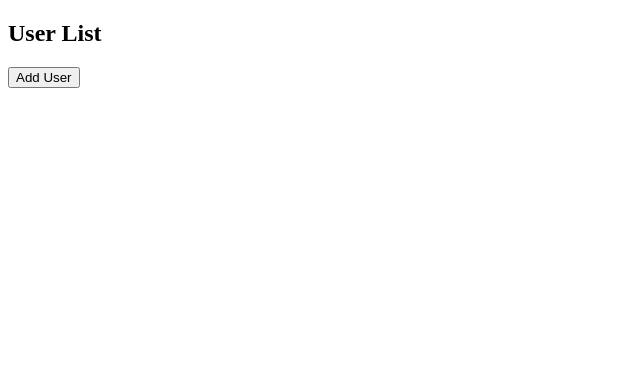
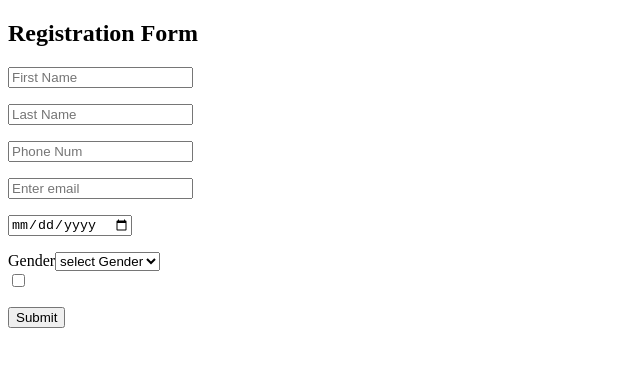
Before and after one commit to vishnu-mathariya/React-Practice, a React (Vite) app: page / in a window 1280 px wide. Shown: the top 366 px of the page, without its empty margins (0-640 px from the left). Built offline with nearby package versions, Linux system fonts and the light colour scheme.

Commit message:
Remove unused code form App.jsx

```diff
--- a/src/App.jsx
+++ b/src/App.jsx
@@ -1,62 +1,10 @@
-import { CounterWithCallback } from "./useCallbackQues/BasicCounter.jsx";
-import { TextUpdater } from "./useCallbackQues/TextUpdater.jsx";
-import { UserList } from "./useCallbackQues/UserList.jsx";
-import { SearchCommentsByEmail } from "./useEffectQues/SearchCommentsByEmail.jsx";
-import { SearchPostsByBody } from "./useEffectQues/searchPostsByBody.jsx";
-import { SearchPostsByTitle1 } from "./useEffectQues/SearchPostsByTitle1.jsx";
-import { SearchTodosByUserId } from "./useEffectQues/SearchTodosByUserId.jsx";
-import { SearchUserByName } from "./useEffectQues/searchUserByName.jsx";
-import { SearchUsersByCompanyName } from "./useEffectQues/SearchUsersByCompanyName.jsx";
-import { CalculateTotalPrice } from "./useMemoQues/CalculateTotalPrice.jsx";
-import { CharacterCounter } from "./useMemoQues/CharacterCounter.jsx";
-import { EvenNumberCounter } from "./useMemoQues/EvenNumberCounter.jsx";
-import { EvenNumberFilter } from "./useMemoQues/EvenNumberFilter.jsx";
-import { ExpensiveProductCounter } from "./useMemoQues/ExpensiveProductCounter.jsx";
-import { ProductSearch } from "./useMemoQues/ProductSearch.jsx";
-import { ReverseText } from "./useMemoQues/ReverseText.jsx";
-import { SearchUsers } from "./useMemoQues/SearchUsers.jsx";
-import { SortProductsByPrice } from "./useMemoQues/SortProductsByPrice.jsx";
-import { UppercaseConverter } from "./useMemoQues/UppercaseConverter.jsx";
-import { VowelCounter } from "./useMemoQues/VowelCounter.jsx";
-import { WordCounter } from "./useMemoQues/WordCounter.jsx";
+import RegisterForm from "./project/registerForm";
 
 function App() {
   return (
-    <>
-      {/* <SearchUserByName/> */}
-      {/* <SearchPostsByBody/> */}
-      {/* <SearchCommentsByEmail/> */}
-      {/* <SearchUsersByCompanyName/> */}
-
-      {/* <SearchTodosByUserId/> */}
-      {/* <SearchPostsByTitle1/> */}
-      {/* <CalculateTotalPrice /> */}
-      {/* <EvenNumberCounter/> */}
-
-      {/* <UppercaseConverter/> */}
-
-      {/* <CharacterCounter/> */}
-
-      {/* <WordCounter /> */}
-      {/* <ReverseText /> */}
-      {/* <VowelCounter/> */}
-      {/* <EvenNumberFilter/> */}
-
-      {/* <SearchUsers/> */}
-
-      {/* <ProductSearch/> */}
-
-      {/* <ExpensiveProductCounter/> */}
-
-      {/* <SortProductsByPrice/> */}
-
-      {/* <CounterWithCallback/> */}
-
-      {/* <TextUpdater/> */}
-
-      <UserList/>
-
-    </>
+  <>
+  <RegisterForm/>
+  </>
   );
 }
 
```
